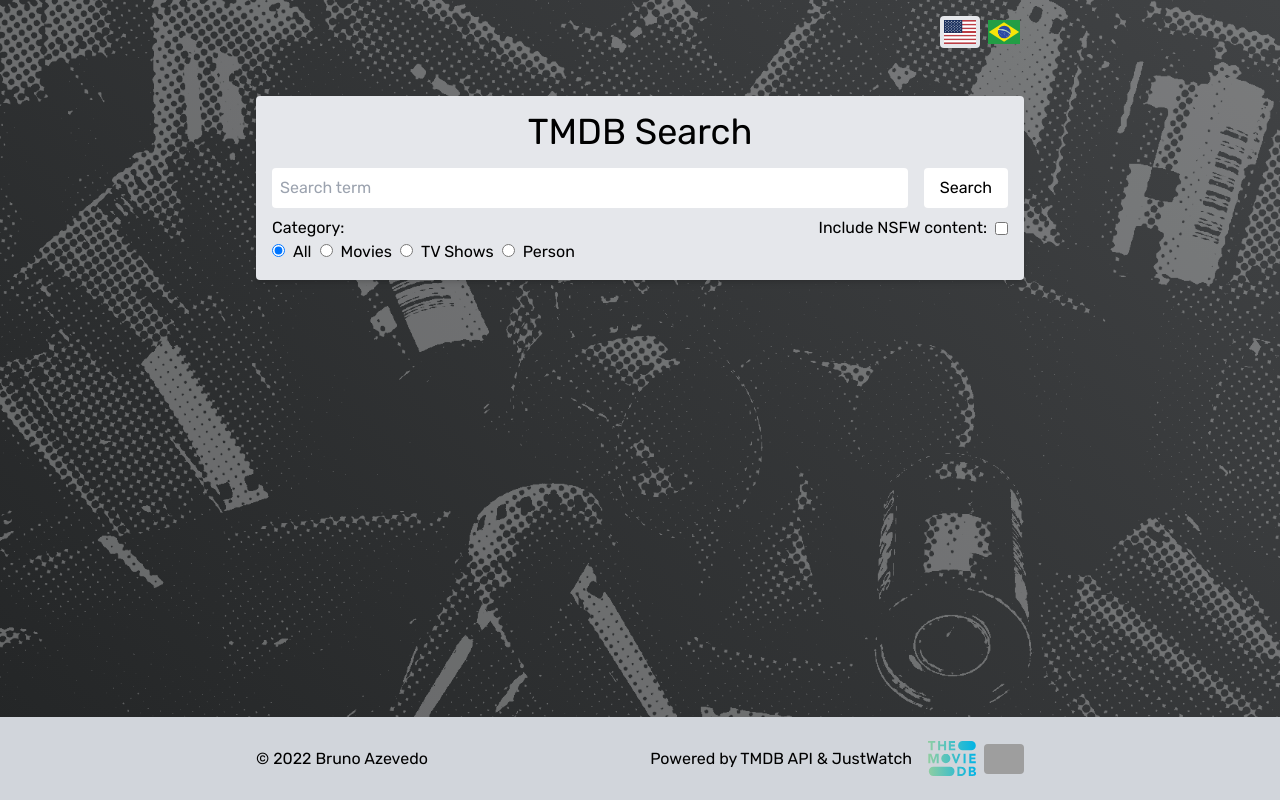
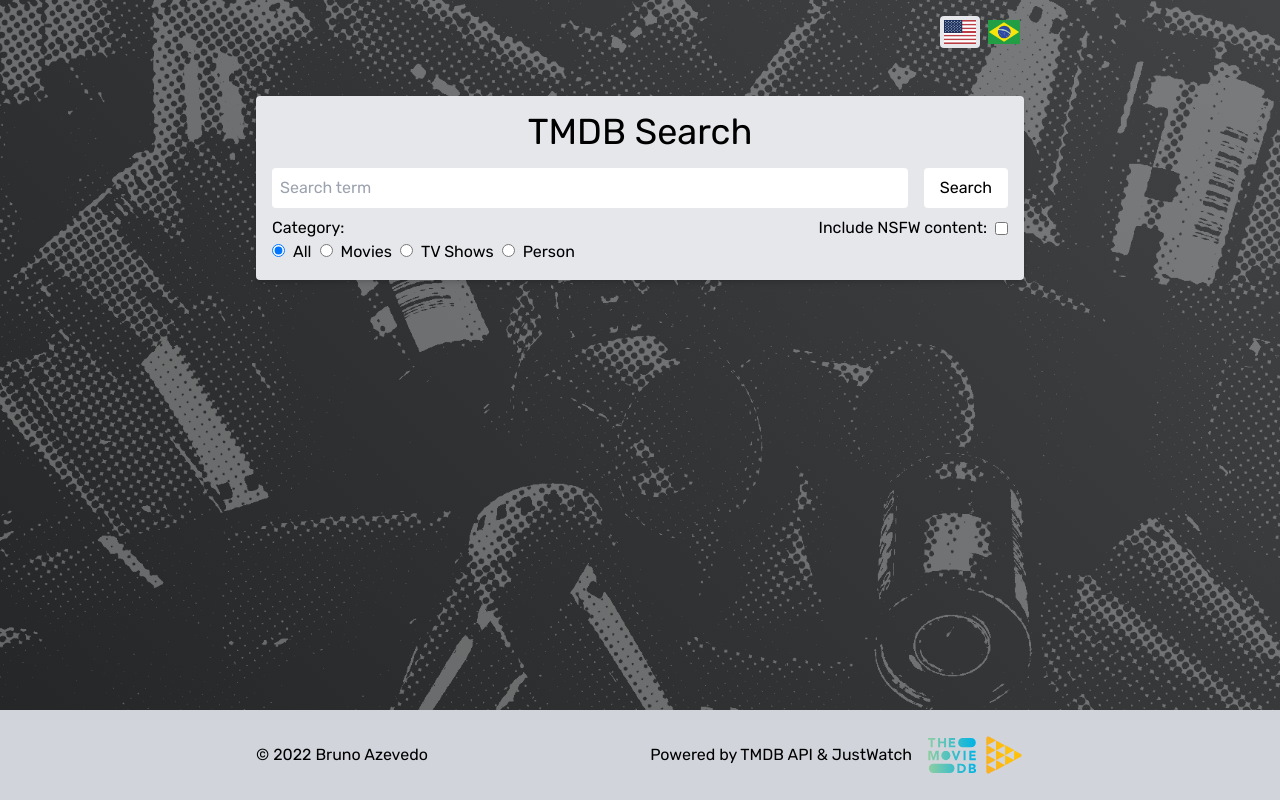
Before and after one commit to onurbazv/movie-search, a React (Create React App) app: page / in a window 1280 px wide. Built offline with nearby package versions, Linux system fonts and the light colour scheme; grey boxes are pictures that could not be loaded.

Commit message:
fixed Footer

```diff
--- a/src/components/Footer.js
+++ b/src/components/Footer.js
@@ -7,11 +7,15 @@
                 <div className="mr-auto">
                     © 2022 Bruno Azevedo
                 </div>
-                <a className="flex items-center" href="https://www.themoviedb.org/">
+                <div className="flex items-center">
                     <p className="mr-4">{STRINGS[language]['ATTRIBUTION']} TMDB API & JustWatch</p>
-                    <img src="./img/tmdb-logo-full.svg" alt="TheMovieDB logo" className="w-12 mr-2"/>
-                    <img src="./img/just-watch-logo-2.png" alt="Just Watch logo" className="w-10 rounded"/>
-                </a>
+                    <a href="https://www.themoviedb.org/">
+                        <img src="./img/tmdb-logo-full.svg" alt="TheMovieDB logo" className="w-12 mr-2"/>
+                    </a>
+                    <a href="https://www.justwatch.com/">
+                        <img src="./img/jw-logo.png" alt="Just Watch logo" className="w-10 rounded"/>
+                    </a>
+                </div>
             </div>
         </footer>
     )
```
